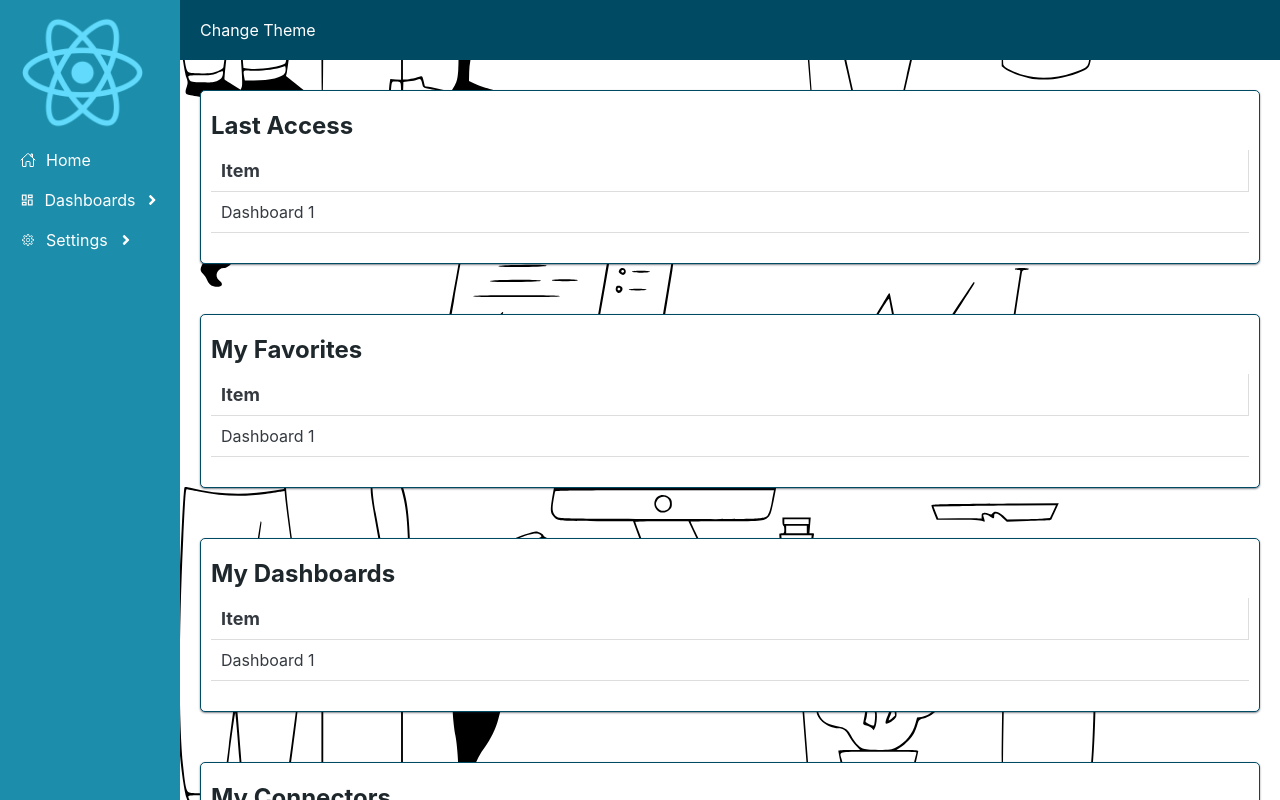
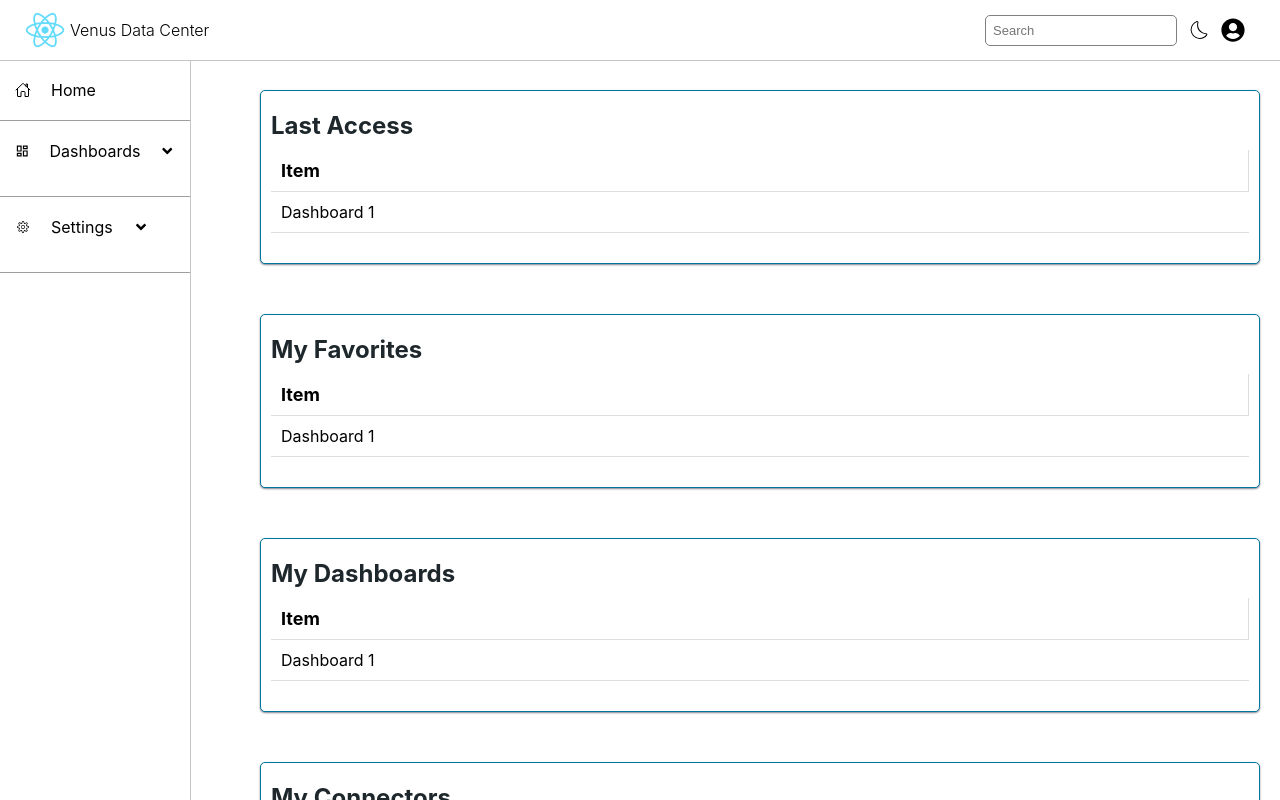
Before and after one commit to joyned/venus-data-center-portal, a React (Create React App) app: page /home in a window 1280 px wide. Shown: the top 800 px of the page. Built offline with nearby package versions, Linux system fonts and the light colour scheme.

Commit message:
style: ajust style

```diff
--- a/src/components/Table.tsx
+++ b/src/components/Table.tsx
@@ -36,10 +36,10 @@ export const TableBody = styled.tbody`
 
 export const TableRow = styled.tr`
     &:nth-child(even) {
-        background-color: ${localStorage.getItem("theme") === "dark" ? color.primary : "#f2f2f2"};
+        background-color: ${localStorage.getItem("theme") === "dark" ? color.lightGrey : "#f2f2f2"};
     }
     &:hover {
-        background-color: ${localStorage.getItem("theme") === "dark" ? color.primary : "#f2f2f2"};
+        background-color: ${localStorage.getItem("theme") === "dark" ? color.lightGrey : "#f2f2f2"};
     }
 `;
 
--- a/src/components/ui/variables.tsx
+++ b/src/components/ui/variables.tsx
@@ -1,11 +1,42 @@
 const colorLight = {
-    'primary': '#1c8daa',
-    'secondary': '#004a64',
+    'primary': '#d14040',
+    'secondary': '#00769f',
 }
 
 const colorDark = {
-    'primary': '#652F2C',
+    'primary': '#d14040',
     'secondary': '#1e272b',
+}
+
+export const text = {
+    'default': localStorage.getItem('theme') === 'dark' ? 'white' : 'black',
+    'secondary': '#6c757d',
+    'placeholder': '#6c757d',
+    'fontSize': '16px'
+}
+
+
+const menuLight = {
+    left: 'white',
+    top: 'white',
+    textColor: text.default
+}
+
+const menuDark = {
+    left: '#1e1e1e',
+    top: '#1e1e1e',
+    textColor: 'white',
+}
+
+export const container = {
+    backgroundColor: localStorage.getItem('theme') === 'dark' ? '#353535' : 'white',
+}
+
+export const menu = {
+    left: localStorage.getItem('theme') === 'dark' ? menuDark.left : menuLight.left,
+    top: localStorage.getItem('theme') === 'dark' ? menuDark.top : menuLight.top,
+    textColor: localStorage.getItem('theme') === 'dark' ? menuDark.textColor : menuLight.textColor,
+    borderBottom: '#c5c5c5'
 }
 
 export const color = {
@@ -20,16 +51,11 @@ export const color = {
     'white': '#ffffff',
     'black': '#000000',
     'transparent': 'transparent',
+    'lightGrey': '#9e9e9e',
 }
 
-export const text = {
-    'default': localStorage.getItem('theme') === 'dark' ? 'white' : '#343a40',
-    'secondary': '#6c757d',
-    'placeholder': '#6c757d',
-    'fontSize': '16px'
-}
 
 export const panel = {
-    backgroundColor: localStorage.getItem('theme') === 'dark' ? colorDark.secondary : 'white',
+    backgroundColor: localStorage.getItem('theme') === 'dark' ? menu.left : 'white',
     textColor: localStorage.getItem('theme') === 'dark' ? 'white' : colorDark.secondary,
 }
--- a/src/layout/MainLayout.tsx
+++ b/src/layout/MainLayout.tsx
@@ -1,14 +1,15 @@
 import { ReactElement, useEffect, useState } from "react";
-import { CiSettings, CiViewList } from "react-icons/ci";
-import { FaAngleRight } from "react-icons/fa";
+import { CiDark, CiSettings, CiViewList } from "react-icons/ci";
+import { FaAngleDown, FaUserCircle } from "react-icons/fa";
 import { FiUsers } from "react-icons/fi";
 import { IoHomeOutline } from "react-icons/io5";
-import { MdConnectedTv, MdOutlineCreateNewFolder, MdOutlineDashboard } from "react-icons/md";
+import { MdConnectedTv, MdDarkMode, MdOutlineCreateNewFolder, MdOutlineDashboard } from "react-icons/md";
 import { TbLayoutDashboard } from "react-icons/tb";
 import { useNavigate } from "react-router-dom";
 import styled from "styled-components";
+import Input from "../components/Input";
 import Loading, { useLoading } from "../components/Loading";
-import { color } from "../components/ui/variables";
+import { color, container, menu } from "../components/ui/variables";
 import { getDashboardPagesFromCookiesWithMostAccessLimit3 } from "../services/CookieService";
 
 const MainLayoutContainer = styled.div`
@@ -16,9 +17,7 @@ const MainLayoutContainer = styled.div`
     flex-direction: row;
     display: flex;
     flex-direction: row;
-    background-image: ${localStorage.getItem('theme') === 'dark' ? 'url("/login-background-invert.png")' : 'url("/login-background.svg")'};
-    background-position: center center;
-    background-size: 100%;
+    background-color: ${container.backgroundColor};
     min-width: 100vw;
     min-height: 100vh;
 `
@@ -27,45 +26,48 @@ const Menu = styled.div`
     position: fixed;
     display: flex;
     flex-direction: column;
-    gap: 20px;
-    padding: 10px 20px;
+    margin-top: 40px;
     height: 100vh;
-    width: 140px;
-    background-color: ${color.primary};
+    width: 190px;
+    background-color: ${menu.left};
+    border-right: 1px solid ${menu.borderBottom};
 `;
 
 const MenuNav = styled.div`
     display: flex;
     flex-direction: column;
-    gap: 20px;
     margin-top: 20px;
 `
 
 const TopMenu = styled.div`
     position: fixed;
-    background-color: ${color.secondary};
+    display: flex;
+    align-items: center;
+    justify-content: space-between;
+    background-color: ${menu.left};
+    border-bottom: 1px solid ${menu.borderBottom};
     width: 100%;
-    padding: 20px;
-    margin-left: 180px;
+    padding: 10px 25px;
 `
 
 const MenuItemSelect = styled.div`
-    position: absolute;
-    left: 80px;
 `;
 
 const MenuItemSelectItems = styled(MenuItemSelect)`
     top: -20px;
-    background-color: ${color.primary};
-    position: absolute;
-    display: none;
+    background-color: ${menu.left};
     min-width: 160px;
-    box-shadow: 0px 8px 16px 0px rgba(0,0,0,0.2);
+    margin-top: 15px;
     z-index: 99;
+    visibility: hidden;
+    opacity: 0;
+    max-height: 0;
+    -webkit-transition: opacity 600ms, visibility 600ms;
+            transition: opacity 600ms, visibility 600ms;
 `;
 
 const MenuItemSelectItemsItem = styled.div`
-    color: white;
+    color: ${menu.textColor};
     padding: 12px 16px;
     text-decoration: none;
     display: block;
@@ -74,40 +76,75 @@ const MenuItemSelectItemsItem = styled.div`
 `
 
 const MenuItem = styled.div`
-    color: white;
+    color: ${menu.textColor};
     cursor: pointer;
+    padding: 20px 15px;
+    border-bottom: 1px solid ${color.lightGrey};
 
     &:hover ${MenuItemSelectItems} {
-        display: block;
+        visibility: visible;
+        opacity: 1;
+        animation: fade 1s;
+        max-height: 1000px;
     }
 `
 
 const MenuItemText = styled.div`
     display: flex;
     align-items: center;
-    gap: 10px;
+    gap: 20px;
+    font-weight: 400;
 `
 
 const PageContainer = styled.div`
     padding: 20px;
-    margin-left: 180px;
+    margin-left: 240px;
     margin-top: 70px;
     width: 100%;
 `;
 
 const MenuLogo = styled.div`
     width: 100%;
-    height: 100px;
+    height: 40px;
+    display: flex;
+    align-items: center;
+    gap: 5px;
 
     img {
-        width: 125px;
+        width: 40px;
+    }
+
+    span {
+        font-size: medium;
+        font-weight: 300;
+        color: ${menu.textColor};
     }
 `
+
+const LeftItem = styled.div``;
+const RightItem = styled.div`
+    margin-right: 60px;
+    display: flex;
+    align-items: center;
+    gap: 10px;
+
+    svg {
+        cursor: pointer;
+        font-size: x-large;
+        color: ${menu.textColor};
+    }
+
+    input {
+        margin: 0;
+        padding: 7px;
+        font-size: small;
+    }
+`;
 
 export default function MainLayout(props: { children: ReactElement | ReactElement[] }) {
     const navigate = useNavigate();
     const { loading } = useLoading();
-    const [mostAccessedDashboards, setMostAccessedDashboards] = useState([]);
+    const [actualTheme, setActualTheme] = useState(localStorage.getItem('theme'));
 
     useEffect(() => {
         const dash = getDashboardPagesFromCookiesWithMostAccessLimit3();
@@ -122,6 +159,8 @@ export default function MainLayout(props: { children: ReactElement | ReactElemen
         } else {
             localStorage.setItem('theme', 'dark');
         }
+
+        setActualTheme(localStorage.getItem('theme'));
         window.location.reload();
     }
 
@@ -129,9 +168,6 @@ export default function MainLayout(props: { children: ReactElement | ReactElemen
         <Loading isLoading={loading}>
             <MainLayoutContainer>
                 <Menu>
-                    <MenuLogo>
-                        <img src="/logo512.png" alt="" />
-                    </MenuLogo>
                     <MenuNav>
                         <MenuItem>
                             <MenuItemText onClick={() => navigate('/home')}>
@@ -143,7 +179,7 @@ export default function MainLayout(props: { children: ReactElement | ReactElemen
                             <MenuItemText>
                                 <MdOutlineDashboard />
                                 Dashboards
-                                <FaAngleRight />
+                                <FaAngleDown />
                             </MenuItemText>
                             <MenuItemSelect>
                                 <MenuItemSelectItems>
@@ -172,7 +208,7 @@ export default function MainLayout(props: { children: ReactElement | ReactElemen
                             <MenuItemText>
                                 <CiSettings />
                                 Settings
-                                <FaAngleRight />
+                                <FaAngleDown />
                             </MenuItemText>
                             <MenuItemSelect>
                                 <MenuItemSelectItems>
@@ -194,7 +230,17 @@ export default function MainLayout(props: { children: ReactElement | ReactElemen
                     </MenuNav>
                 </Menu>
                 <TopMenu>
-                    <MenuItem onClick={changeTheme}>Change Theme</MenuItem>
+                    <LeftItem>
+                        <MenuLogo>
+                            <img src="/logo512.png" alt="" />
+                            <span>Venus Data Center</span>
+                        </MenuLogo>
+                    </LeftItem>
+                    <RightItem>
+                        <Input type="text" placeholder="Search"></Input>
+                        {actualTheme === 'dark' ? <MdDarkMode onClick={changeTheme} /> : <CiDark onClick={changeTheme} />}
+                        <FaUserCircle></FaUserCircle>
+                    </RightItem>
                 </TopMenu>
                 <PageContainer>
                     {props.children}
--- a/src/pages/DashboardPageForm.tsx
+++ b/src/pages/DashboardPageForm.tsx
@@ -67,7 +67,7 @@ export default function DashboardPageForm() {
                     setSelectedConnector(data.connector);
                 }).finally(() => setLoading(false));
             }
-        }).finally(() => setLoading(false));
+        });
 
     }, [params.id, setLoading])
 
```
